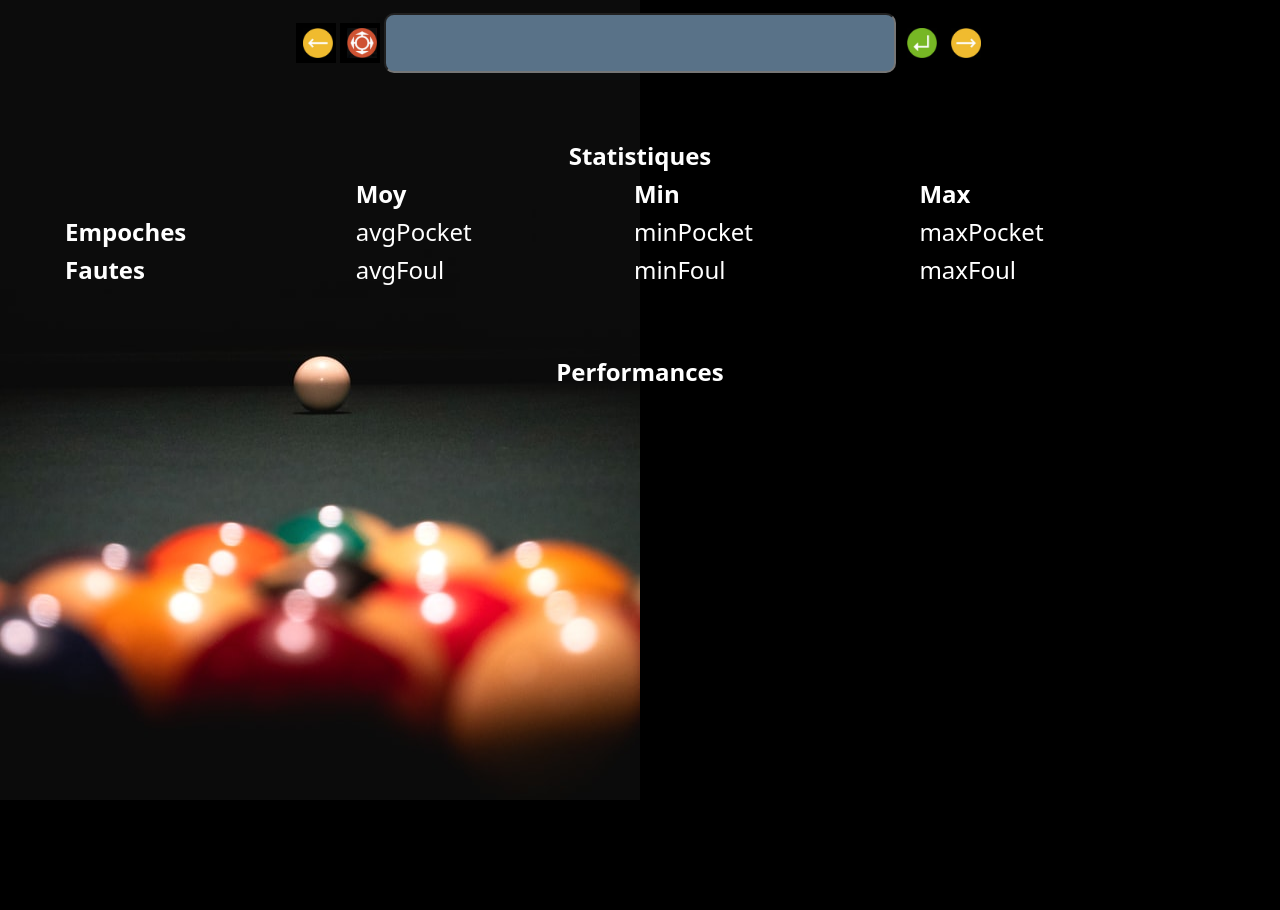
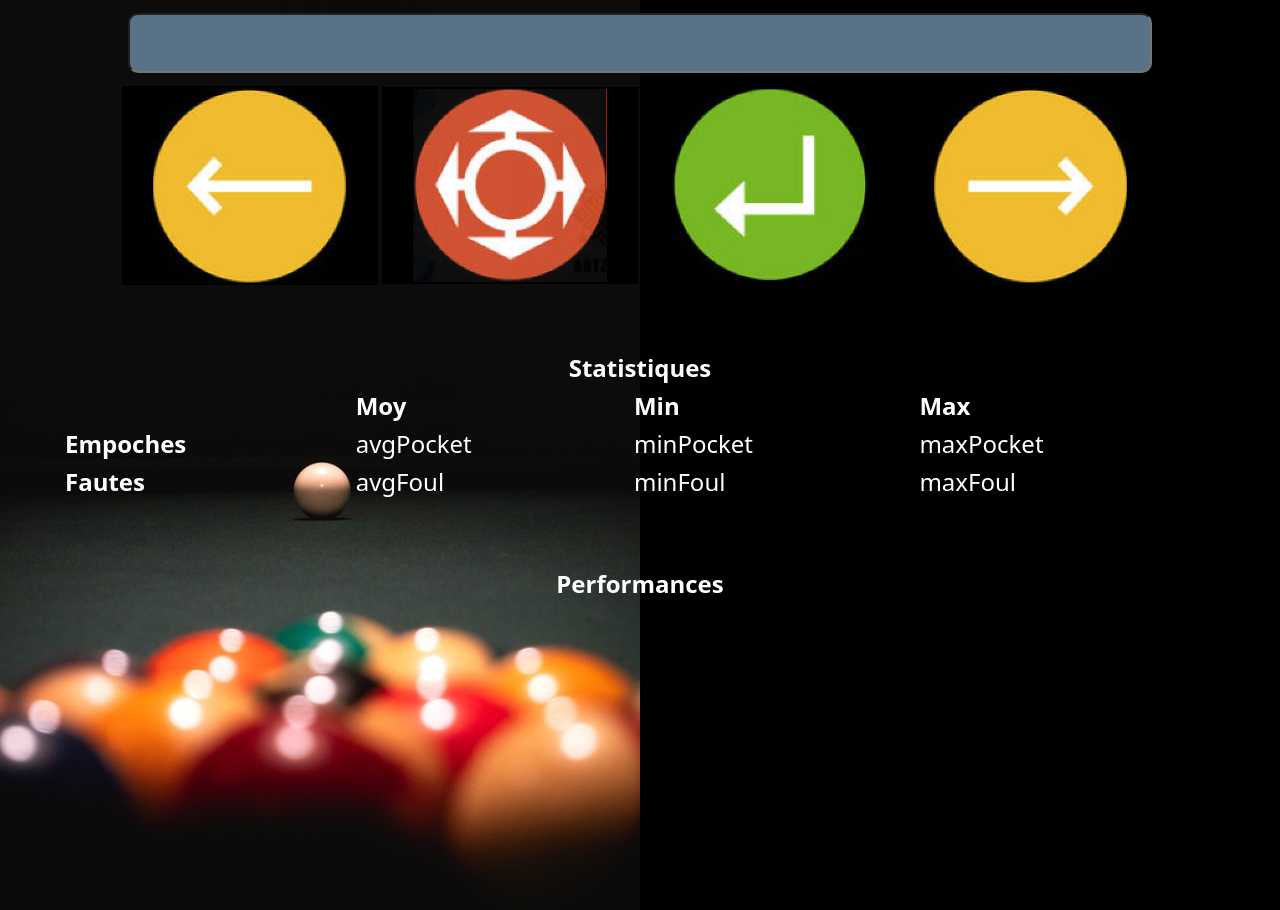
Before and after one commit to ddrobecq/poolperf_front, a website: page user.html in a window 1280 px wide. Before the commit the page ends 800 px from the top, so only its background shows below. Drawn offline with Linux system fonts and the light colour scheme; no server answers.

Commit message:
Move buttons belonw the name

```diff
--- a/stylesheets/user.css
+++ b/stylesheets/user.css
@@ -18,7 +18,7 @@ table{
 }
 
 .userName{
-  width: 40%;
+  width: 80%;
   vertical-align: middle;
   height:60px;
   font-size: xx-large;
@@ -29,8 +29,8 @@ table{
 }
 
 .btnNav{
-  width: 40px;
-  height: 40px;
+  width: 20%;
+  /*height: 40px;*/
   vertical-align: middle;
   text-align: center;
   margin-top: 1%;
@@ -44,8 +44,8 @@ button[disabled]{
 }
 
 .imgNav{
-  width: 30px;
-  height: 30px;
+  width: 80%;
+  height: 80%;
 }
 
 .thcenter {
--- a/user.html
+++ b/user.html
@@ -15,9 +15,11 @@
       <div> <!-- begin User info -->
         <div class="userInfo">
           <div>
+            <input type="text" id="inName" class="userName" oninput="enableSave(true)">
+          </div>
+          <div>
             <button class="btnNav" id="btnSelectBack" onclick="{composePageUser ('prev');}"><img class="imgNav" src="./images/prev.png"/></button>
             <button class="btnNav" id="btnSelect" onclick="{userSelect();}"><img class="imgNav" src="./images/play.png"/></button>
-            <input type="text" id="inName" class="userName" oninput="enableSave(true)">
             <button class="btnNav" id="btnSave" onclick="{userSave();}" disabled><img class="imgNav" id="imgSave" src="./images/save.png"/></button>
             <button class="btnNav" id="btnSelectForward" onclick="{composePageUser ('next');}"><img class="imgNav" src="./images/next.png"/></button>
           </div>
```
